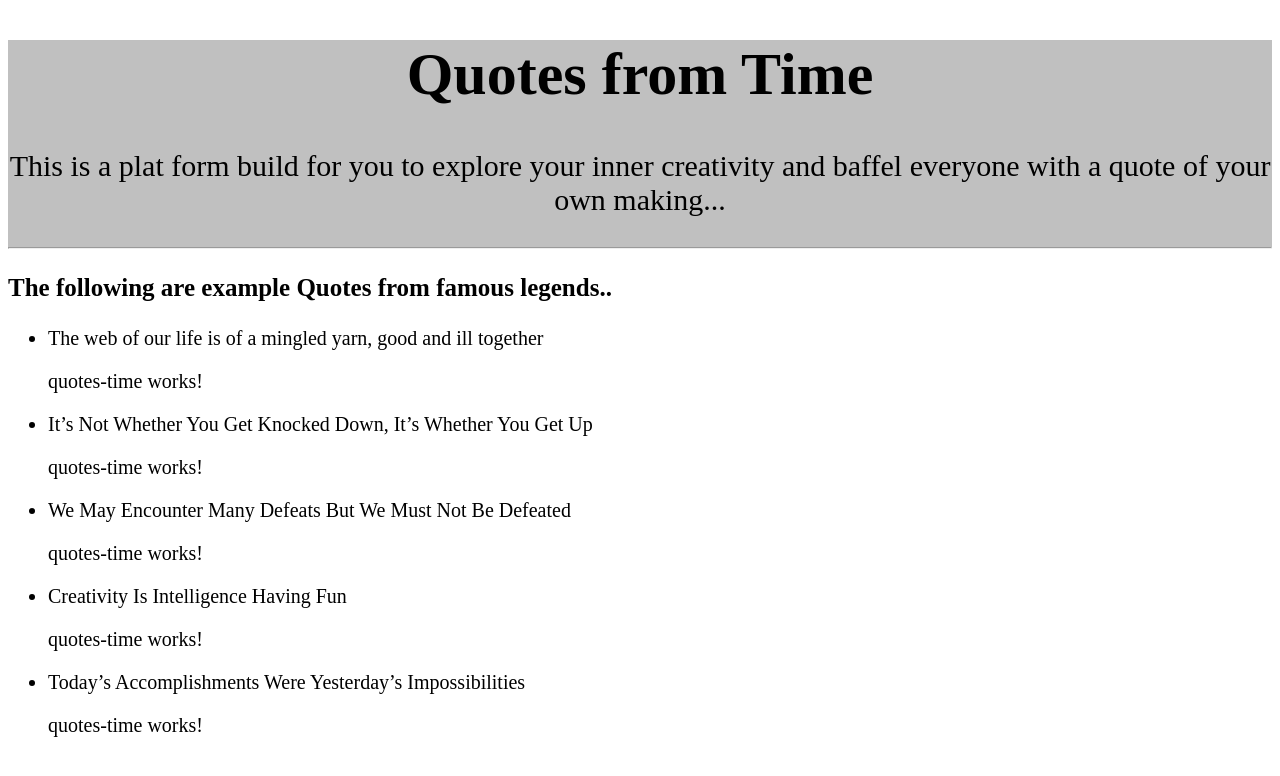
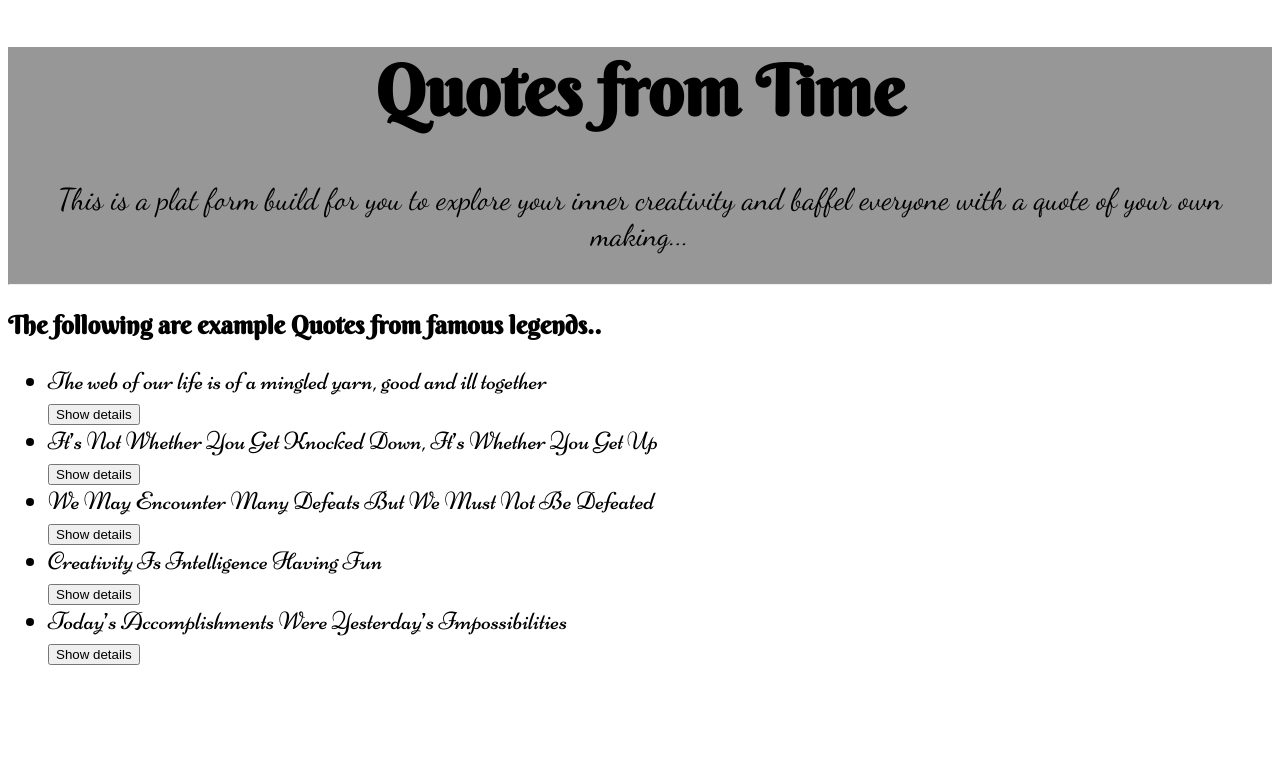
Before and after one commit to lorderonnie/Quotes, an Angular app: page / in a window 1280 px wide. Shown: the top 776 px of the page. Built offline with nearby package versions, Linux system fonts and the light colour scheme.

Commit message:
final page

```diff
--- a/src/app/app.module.ts
+++ b/src/app/app.module.ts
@@ -5,12 +5,14 @@ import { AppRoutingModule } from './app-routing.module';
 import { AppComponent } from './app.component';
 import { QuoteComponent } from './quote/quote.component';
 import { QuotesTimeComponent } from './quotes-time/quotes-time.component';
+import { StrikethroughDirective } from './strikethrough.directive';
 
 @NgModule({
   declarations: [
     AppComponent,
     QuoteComponent,
-    QuotesTimeComponent
+    QuotesTimeComponent,
+    StrikethroughDirective
   ],
   imports: [
     BrowserModule,
--- a/src/app/quote.ts
+++ b/src/app/quote.ts
@@ -1,5 +1,6 @@
 export class Quote {
-    id:number;
-    name:string;
-    author:string;
+  showDescription: boolean;
+    constructor( public id: number,public name: string,public description: string){
+      this.showDescription=false;
+    };
 }
--- a/src/app/quote/quote.component.css
+++ b/src/app/quote/quote.component.css
@@ -1,18 +1,25 @@
 h1{
     text-align: center;
-    font-size: 60px;
+    font-size: 70px;
     color: black;
+    font-family: 'Berkshire Swash', cursive;
 }
 p{
     text-align: center;
     font-size: 30px;
+    font-family: 'Dancing Script', cursive;
 }
 .pro{
-    background-color: silver;
+    background-color: rgb(151, 151, 151);
 }
 ul{
-    font-size: 20px;
+    font-size: 25px;
+    font-family: 'Niconne', cursive;
 }
 h3{
     font-size: 25px;
+    font-family: 'Berkshire Swash', cursive;
 }
+body{
+    background-color: gray;
+}
--- a/src/app/quote/quote.component.html
+++ b/src/app/quote/quote.component.html
@@ -1,4 +1,4 @@
-
+<link href="https://fonts.googleapis.com/css?family=Berkshire+Swash|Dancing+Script|Niconne&display=swap" rel="stylesheet">
 <div class="pro">
     <h1><b>Quotes from Time</b></h1>
     <p>This is a plat form build for you to explore your inner creativity and baffel everyone with a quote of your own making... </p>
@@ -7,8 +7,9 @@
   <h3> The following are example Quotes from famous legends..</h3>
    <ul>
     <li *ngFor='let quote of quotes'>
-      {{quote.name}}
-      <app-quotes-time [quote]='quote'></app-quotes-time>
+      {{quote.name}}<br>
+      <button (click)= 'showDetails(i)' >Show details</button>
+      <app-quotes-time *ngIf='quote.showDescription' [quote]='quote' (isRelease) = 'releaseQuote($event,i)' ></app-quotes-time>
     </li>
   </ul>
   <p *ngIf='quotes.length > 5'>let your creativity run wild!!</p>
--- a/src/app/quote/quote.component.ts
+++ b/src/app/quote/quote.component.ts
@@ -8,12 +8,21 @@ import { Quote } from '../quote';
 export class QuoteComponent implements OnInit {
 
  quotes:Quote [] = [
-   {id:1,name: 'The web of our life is of a mingled yarn, good and ill together',author: 'William Shakespear',},
-   {id:2,name: 'It’s Not Whether You Get Knocked Down, It’s Whether You Get Up', author: 'Vince Lombardi'},
-   {id:3,name: 'We May Encounter Many Defeats But We Must Not Be Defeated', author: 'Maya Angelou'},
-   {id:4,name: 'Creativity Is Intelligence Having Fun', author: 'Albert Einstein'},
-   {id:5,name: 'Today’s Accomplishments Were Yesterday’s Impossibilities',author: 'Robert H Schuller'}
+   new Quote(1, 'The web of our life is of a mingled yarn, good and ill together', 'William Shakespear'),
+   new Quote(2, 'It’s Not Whether You Get Knocked Down, It’s Whether You Get Up',  'Vince Lombardi'),
+   new Quote(3, 'We May Encounter Many Defeats But We Must Not Be Defeated',  'Maya Angelou'),
+   new Quote(4, 'Creativity Is Intelligence Having Fun', 'Albert Einstein'),
+   new Quote(5, 'Today’s Accomplishments Were Yesterday’s Impossibilities', 'Robert H Schuller'),
   ];
+
+  showDetails(index: number){
+    this.quotes[index].showDescription = !this.quotes[index].showDescription;
+  }
+  releaseQuote({ isRelease, index }: { isRelease: any; index: number; }){
+    if (isRelease) {
+      this.quotes.splice(index,1);
+    }
+  }
   constructor() { }
 
   ngOnInit() {
--- a/src/app/quotes-time/quotes-time.component.html
+++ b/src/app/quotes-time/quotes-time.component.html
@@ -1 +1,2 @@
-<p>quotes-time works!</p>
+<p>{{quote.description}}</p>
+<button (click)= 'quoteRelease(true)'>Release</button>
--- a/src/app/quotes-time/quotes-time.component.ts
+++ b/src/app/quotes-time/quotes-time.component.ts
@@ -1,4 +1,4 @@
-import { Component, OnInit, Input } from '@angular/core';
+import { Component, OnInit, Input,EventEmitter, Output } from '@angular/core';
 import { Quote } from '../quote';
 
 @Component({
@@ -8,6 +8,11 @@ import { Quote } from '../quote';
 })
 export class QuotesTimeComponent implements OnInit {
   @Input() quote: Quote;
+  @Output() isRelease = new EventEmitter<boolean>();
+
+  quoterelease(release:boolean){
+    this.isRelease.emit(release);
+  }
   constructor() { }
 
   ngOnInit() {
--- /dev/null
+++ b/src/app/strikethrough.directive.ts
@@ -0,0 +1,10 @@
+import { Directive } from '@angular/core';
+
+@Directive({
+  selector: '[appStrikethrough]'
+})
+export class StrikethroughDirective {
+
+  constructor() { }
+
+}
```
Also changed, not shown: 1 other file (tests, documents, lock files or other folders).
